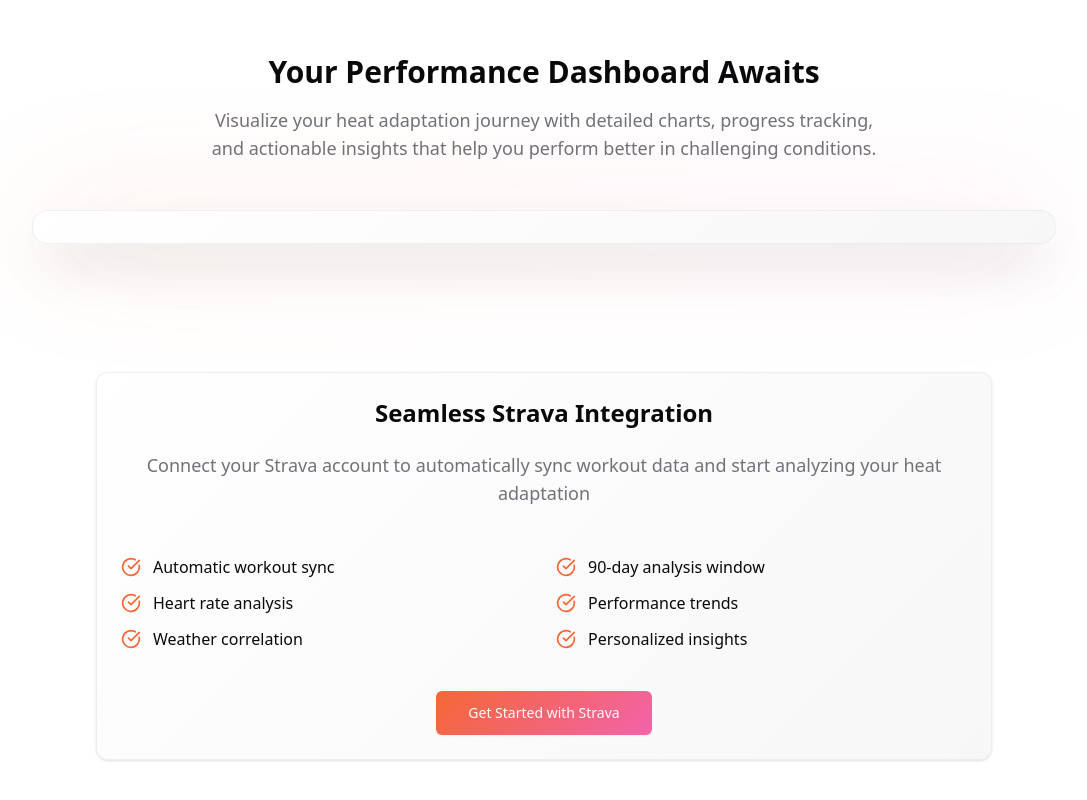
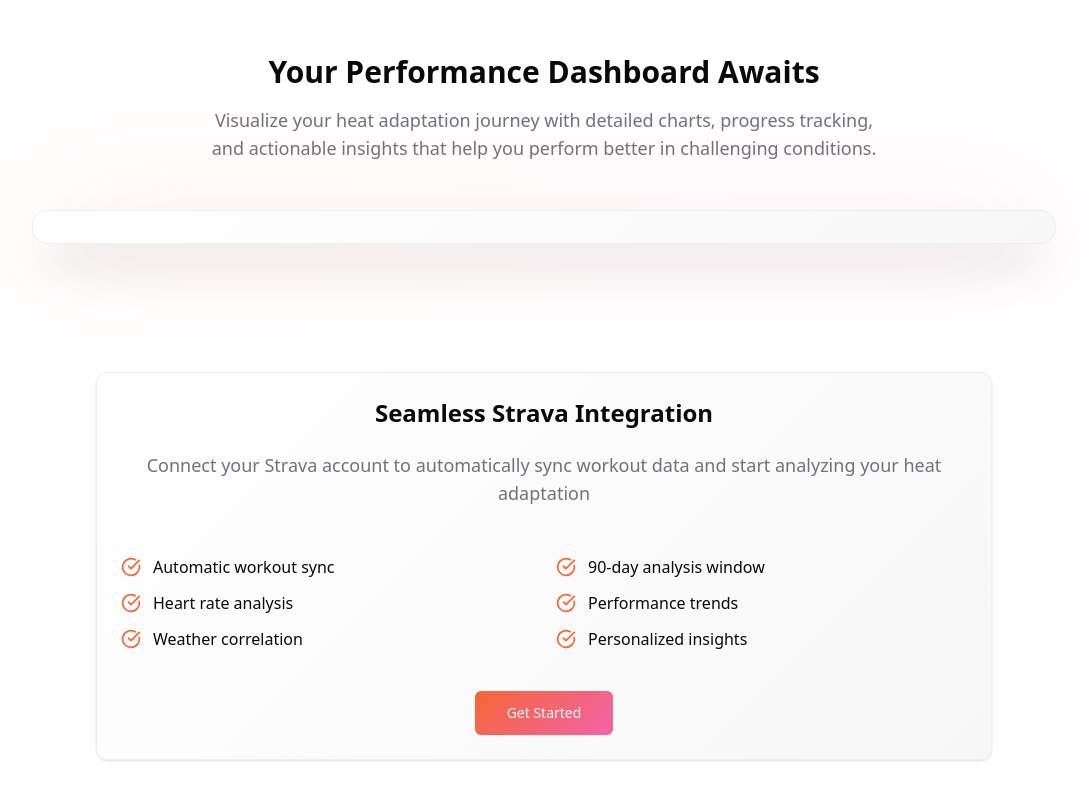
Before and after one commit to camjohnson-code/head-adapt, a Next.js app: page / in a window 1280 px wide. Shown: the part 854-1654 px from the top of the page, without its empty margins (96-1183 px from the left). Built offline with nearby package versions, Linux system fonts and the light colour scheme.

Commit message:
Add nav to login page

```diff
--- a/app/page.tsx
+++ b/app/page.tsx
@@ -1,13 +1,16 @@
 'use client';
 
 import { Button } from '@/components/ui/button';
-import { Activity, Sun, Moon, TrendingUp, Thermometer, BarChart3 } from 'lucide-react';
+import { TrendingUp, Thermometer, BarChart3 } from 'lucide-react';
 import { Card, CardContent, CardDescription, CardHeader, CardTitle } from '@/components/ui/card';
 import { CheckCircle } from 'lucide-react';
 // import dashboardScreenshot from '@/assets/dashboard-screenshot.jpg';
 import { Header } from '@/components/Header';
+import { useRouter } from 'next/navigation';
 
 export const LandingPage = () => {
+  const router = useRouter();
+
   return (
     <div className='min-h-screen bg-background'>
       {/* Header */}
@@ -25,6 +28,7 @@
               Strava data and get insights into your heat adaptation progress over time.
             </p>
             <Button
+              onClick={() => router.push('/login')}
               size='lg'
               className='bg-gradient-primary cursor-pointer hover:shadow-fitness text-lg px-8 py-6 h-auto'
             >
@@ -152,10 +156,11 @@
               </div>
               <div className='pt-6 text-center'>
                 <Button
+                  onClick={() => router.push('/login')}
                   size='lg'
                   className='cursor-pointer bg-gradient-primary hover:shadow-fitness'
                 >
-                  Get Started with Strava
+                  Get Started
                 </Button>
               </div>
             </CardContent>
```
